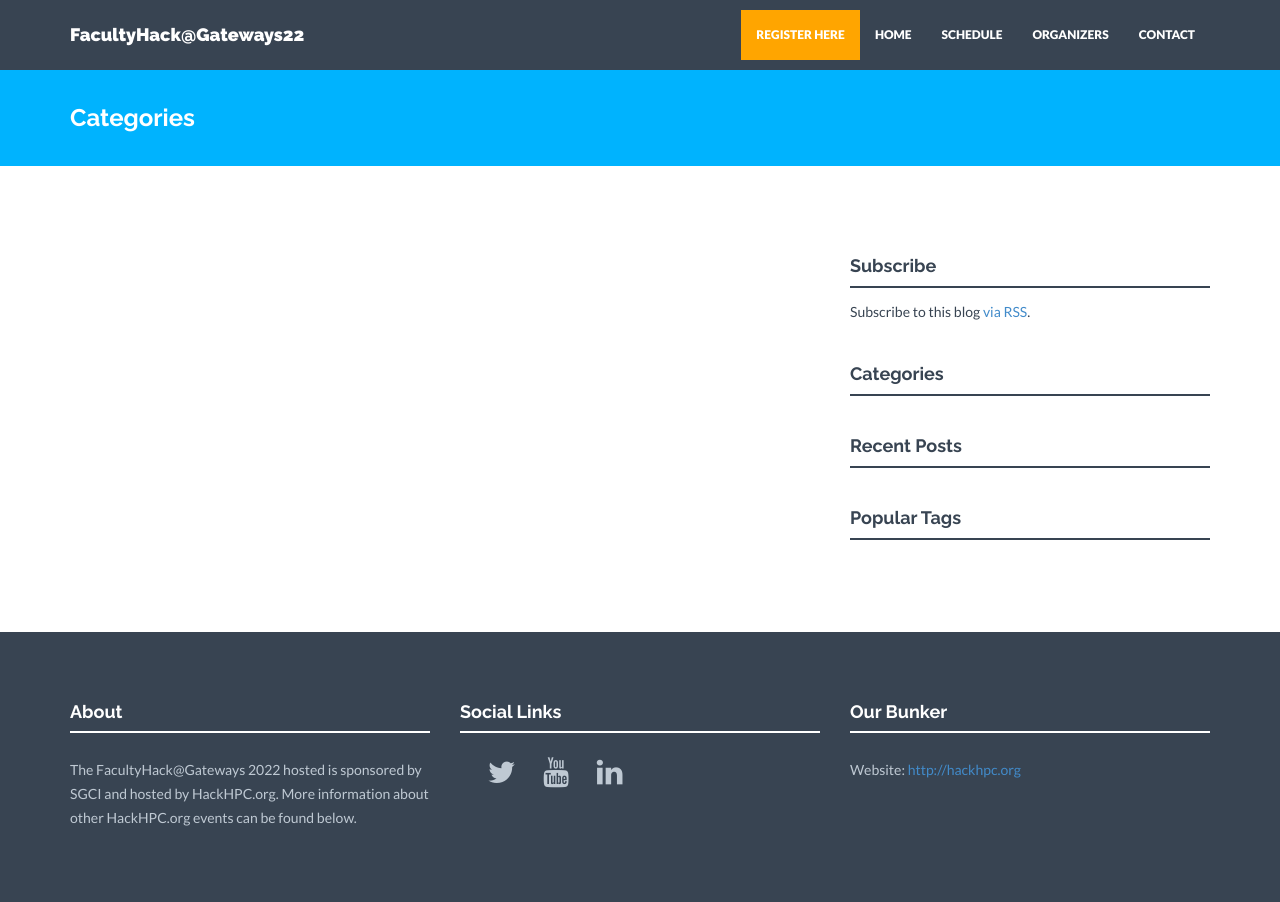
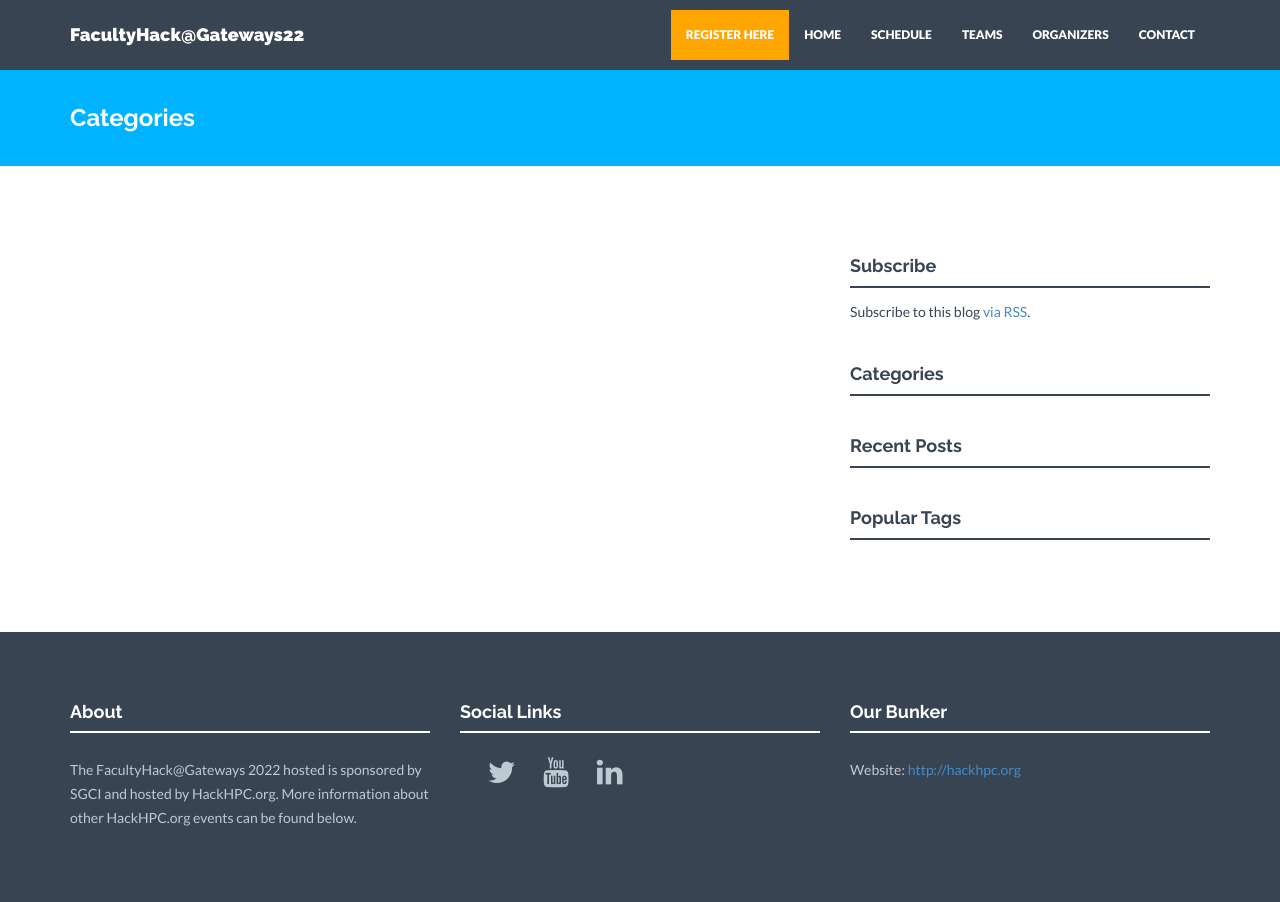
Before and after one commit to HackHPC/FacultyHack-Gateways22, a Jekyll site: the page built from category.html, in a window 1280 px wide. Built offline with Jekyll 4.4.1, drawn with Linux system fonts in a browser that asks for light colours; nearby versions of some CDN libraries.

Commit message:
added teams to the nav bar

```diff
--- a/_includes/nav.html
+++ b/_includes/nav.html
@@ -17,7 +17,7 @@
         {% endif %}
         <li {% if page.title == "Home" %}class="active"{% endif %}><a href="{{"/" | prepend: site.baseurl }}">HOME</a></li>
         <li {% if page.title == "Schedule" %}class="active"{% endif %}><a href="{{"/schedule/" | prepend: site.baseurl }}">SCHEDULE</a></li>
-
+        <li {% if page.title == "Teams" %}class="active"{% endif %}><a href="{{"/teams/" | prepend: site.baseurl }}">TEAMS</a></li>
         <!--
         <li {% if page.title == "Blog" %}class="active"{% endif %}><a href="{{"/blog/" | prepend: site.baseurl }}">BLOG</a></li>
         <li {% if page.title == "Portfolio" %}class="active"{% endif %}><a href="{{"/portfolio/" | prepend: site.baseurl }}">PORTFOLIO</a></li>
```
Also changed, not shown: 9 other files.
